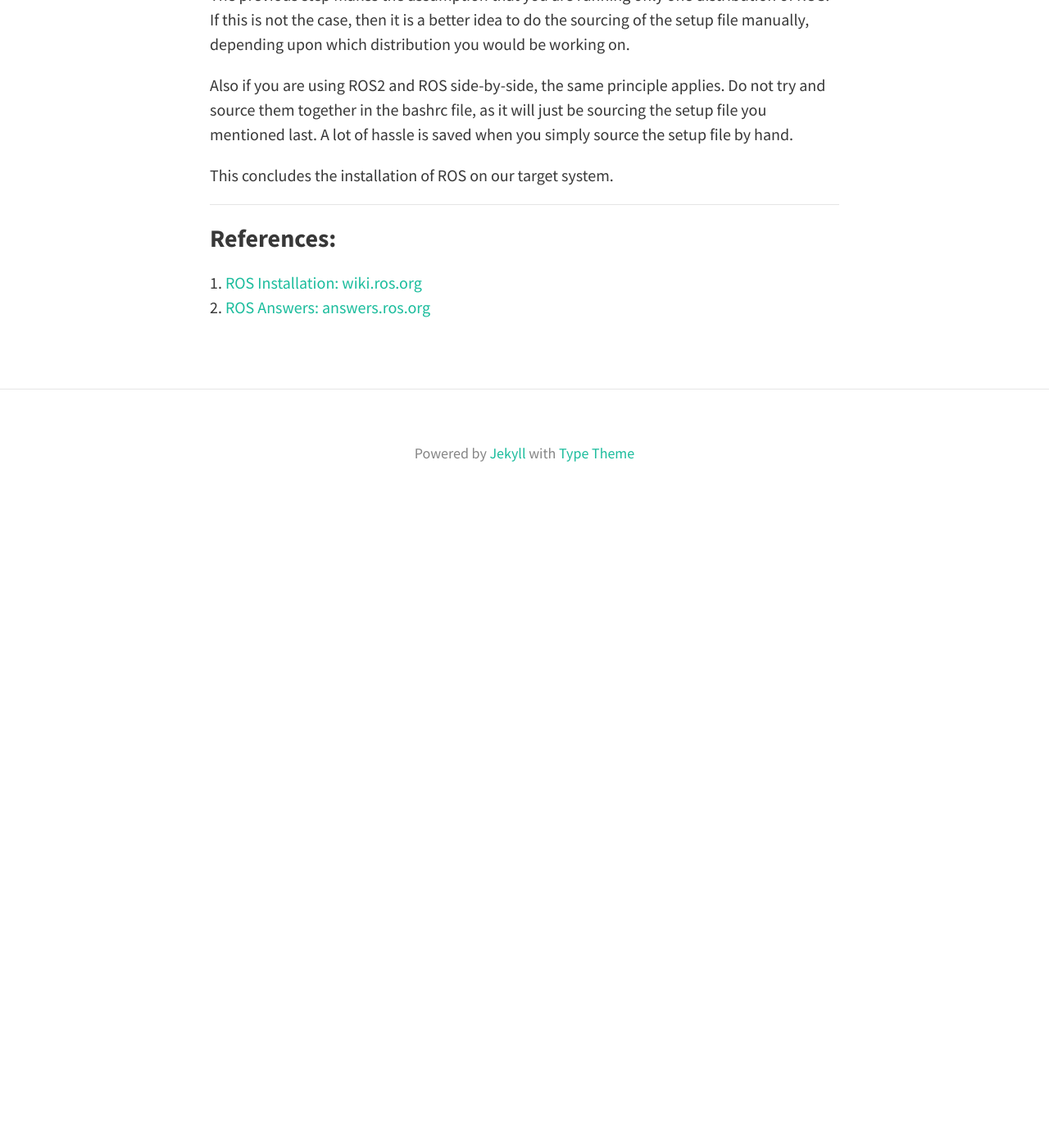
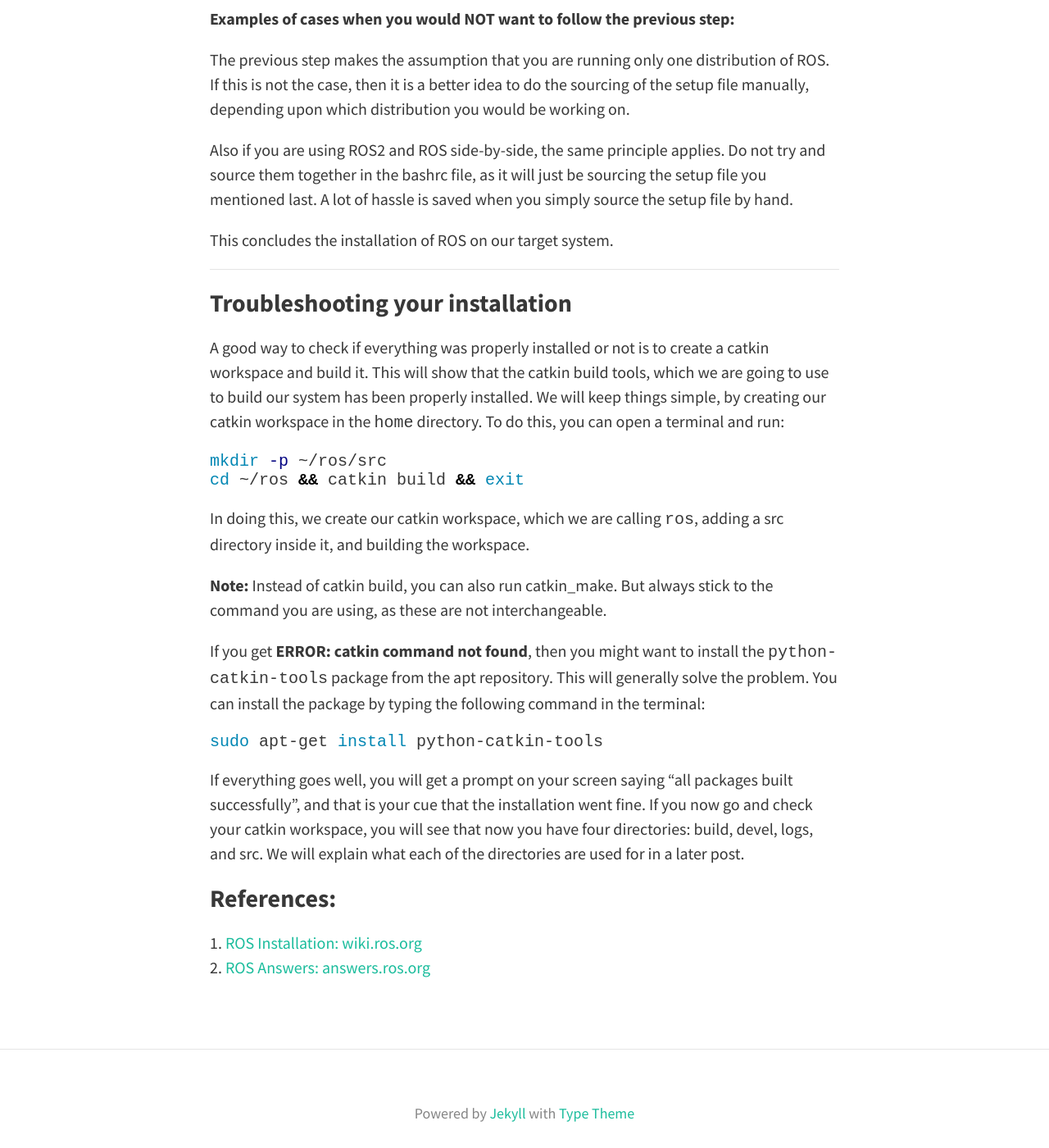
Before and after one commit to MasterERTS/rtros-documentation, a Jekyll site: the page built from _posts/2020-04-19-ros.md, in a window 1280 px wide and 1400 px high, scrolled down 4231 px. Shown: the whole window at 82% size. Built offline with Jekyll 4.4.1, drawn with Linux system fonts in a browser that asks for light colours; nearby versions of some CDN libraries; before the commit the page ends 4861 px from its top, so only the background shows below that.

Commit message:
Updated ROS Installation tutorial

````diff
--- a/_posts/2020-04-19-ros.md
+++ b/_posts/2020-04-19-ros.md
@@ -22,8 +22,9 @@ There are two main ways that we can install ROS:
 ### Before we Begin
 
 Before we begin, we should configure our Ubuntu repositories to be able to install software from different types of repositories. Generally, the default setting is "Main" - i.e., we can only use the software that is supported by Canonical and is open-source. Since ROS is not maintained by the Canonical group, we would want to extend our software repositories to include "Universe", "Restricted", and "Multiverse" as well. To do this, you can go to "Softwares and Updates" and select the options mentioned above.
+
 <p align="center">
-  <img width="250" height="70" src="img/ros-img01.png">
+  <img width="500" height="140" src="img/ros-img01.png">
 </p>
 
 ### Setup your sources list
@@ -48,7 +49,7 @@ sudo apt-key adv --keyserver 'hkp://keyserver.ubuntu.com:80' --recv-key C1CF6E31
 curl -sSL 'http://keyserver.ubuntu.com/pks/lookup?op=get&search=0xC1CF6E31E6BADE8868B172B4F42ED6FBAB17C654' | sudo apt-key add -
  ```
 
- ### Install
+### Install
 
 Now we are finally ready to begin installation. Update your package index first by running the following command:
 ```shell
@@ -100,6 +101,25 @@ This concludes the installation of ROS on our target system.
 
 ---
 
+### Troubleshooting your installation
+
+A good way to check if everything was properly installed or not is to create a catkin workspace and build it. This will show that the catkin build tools, which we are going to use to build our system has been properly installed. We will keep things simple, by creating our catkin workspace in the `home` directory. To do this, you can open a terminal and run:
+```shell
+mkdir -p ~/ros/src
+cd ~/ros && catkin build && exit
+```
+In doing this, we create our catkin workspace, which we are calling `ros`, adding a src directory inside it, and building the workspace.
+
+**Note:** Instead of catkin build, you can also run catkin_make. But always stick to the command you are using, as these are not interchangeable.
+
+If you get **ERROR: catkin command not found**, then you might want to install the `python-catkin-tools` package from the apt repository. This will generally solve the problem. You can install the package by typing the following command in the terminal:
+
+```shell
+sudo apt-get install python-catkin-tools
+```
+If everything goes well, you will get a prompt on your screen saying "all packages built successfully", and that is your cue that the installation went fine. If you now go and check your catkin workspace, you will see that now you have four directories: build, devel, logs, and src. We will explain what each of the directories are used for in a later post.
+
+
 ### References:
 
 1. [ROS Installation: wiki.ros.org](http://wiki.ros.org/kinetic/Installation/Ubuntu)
````
